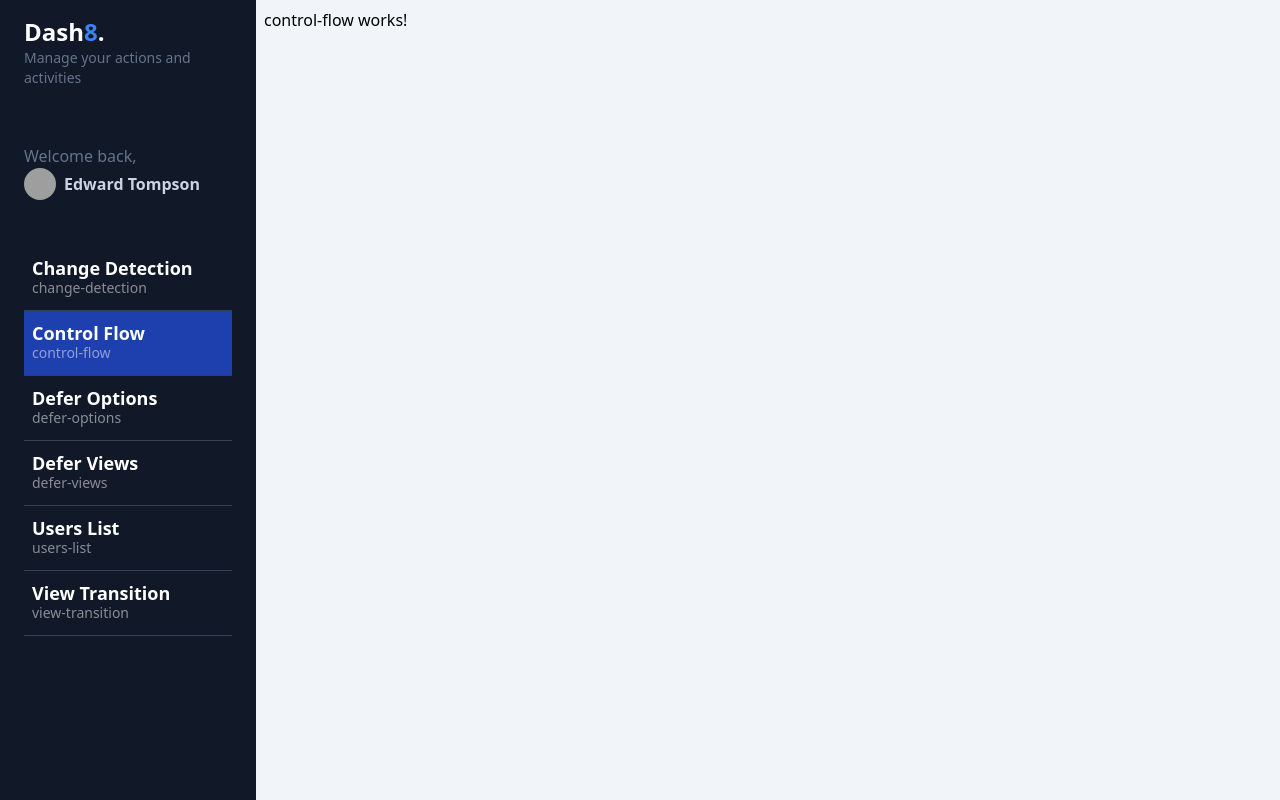
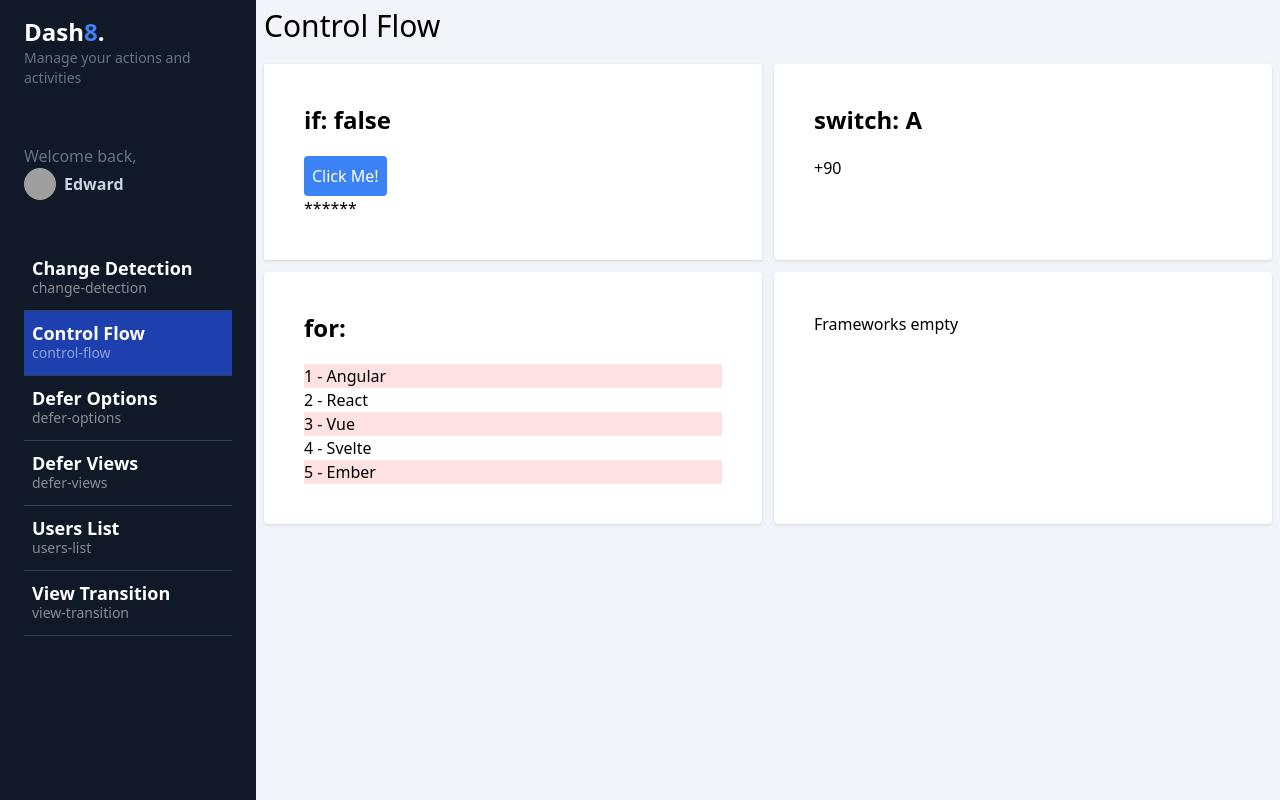
Before and after one commit to PavDev3/dashboard, an Angular app: page /dashboard/control-flow in a window 1280 px wide. Shown: the top 800 px of the page. Built offline with nearby package versions, Linux system fonts and the light colour scheme; grey boxes are pictures that could not be loaded.

Commit message:
sidemenu route broken

```diff
--- a/src/app/dashboard/pages/control-flow/control-flow.component.html
+++ b/src/app/dashboard/pages/control-flow/control-flow.component.html
@@ -1 +1,57 @@
-<p>control-flow works!</p>
+<app-title title="Control Flow"></app-title>
+<section class="grid grid-cols-1 md:grid-cols-2 gap-3">
+  <div class="bg-white rounded-none shadow p-10">
+    <!--@if -->
+    <h2 class="text-2xl font-bold mb-5">if: {{ showContent() }}</h2>
+
+    <button
+      class="p-2 bg-blue-500 rounded text-white"
+      (click)="toggleContent()"
+    >
+      Click Me!
+    </button>
+    @if (showContent()) {
+    <p>Hola Mundo</p>
+    } @else {
+    <p>******</p>
+    }
+  </div>
+
+  <!--@switch -->
+  <div class="bg-white rounded shadow p-10">
+    <h2 class="text-2xl font-bold mb-5">switch: {{ grade() }}</h2>
+    @switch (grade()) { @case('A') {
+    <p>+90</p>
+    } @case('B') {
+    <p>+80</p>
+    } @default {
+    <p>+70</p>
+    } }
+  </div>
+
+  <!--@for -->
+  <div class="bg-white rounded shadow p-10">
+    <h2 class="text-2xl font-bold mb-5">for:</h2>
+
+    <ul>
+      @for (framework of frameworks() ; track framework; let i = $index ) {
+      <li
+        [class]="{
+      'bg-red-100': i % 2 === 0,}
+      "
+      >
+        {{ i + 1 }} - {{ framework }}
+      </li>
+      }
+    </ul>
+  </div>
+  <div class="bg-white rounded shadow p-10">
+    <ul>
+      @for (framework of frameworks2(); track framework; let i = $index ) {
+      <li>{{ framework }}</li>
+      } @empty {
+      <li>Frameworks empty</li>
+      }
+    </ul>
+  </div>
+</section>
--- a/src/app/dashboard/pages/control-flow/control-flow.component.ts
+++ b/src/app/dashboard/pages/control-flow/control-flow.component.ts
@@ -1,10 +1,29 @@
-import { Component } from '@angular/core';
+import { CommonModule } from '@angular/common';
+import { Component, signal } from '@angular/core';
+import { TitleComponent } from '../../../shared/title/title.component';
 
+type Grade = 'A' | 'B' | 'F';
 @Component({
   standalone: true,
   selector: 'app-control-flow',
-  imports: [],
+  imports: [CommonModule, TitleComponent],
   templateUrl: './control-flow.component.html',
   styles: ``,
 })
-export class ControlFlowComponent {}
+export class ControlFlowComponent {
+  public showContent = signal(false);
+
+  public grade = signal<Grade>('A');
+
+  public toggleContent() {
+    this.showContent.update((value) => !value);
+    this.grade.update((value) => {
+      if (value === 'A') return 'B';
+      if (value === 'B') return 'F';
+      return 'A';
+    });
+  }
+
+  public frameworks = signal(['Angular', 'React', 'Vue', 'Svelte', 'Ember']);
+  public frameworks2 = signal([]);
+}
--- a/src/app/shared/sidemenu/sidemenu.component.html
+++ b/src/app/shared/sidemenu/sidemenu.component.html
@@ -18,7 +18,7 @@
           alt=""
         />
       </span>
-      <span class="text-sm md:text-base font-bold"> Edward Tompson </span>
+      <span class="text-sm md:text-base font-bold"> Edward </span>
     </a>
   </div>
   <div id="nav" class="w-full px-6">
--- a/src/app/shared/title/title.component.ts
+++ b/src/app/shared/title/title.component.ts
@@ -1,12 +1,11 @@
-import { Component } from '@angular/core';
+import { Component, input } from '@angular/core';
 
 @Component({
   selector: 'app-title',
   standalone: true,
   imports: [],
-  templateUrl: './title.component.html',
-  styleUrl: './title.component.css'
+  template: `<h1 class="text-3xl mb-5">{{ title() }}</h1>`,
 })
 export class TitleComponent {
-
+  public title = input.required<string>();
 }
```
